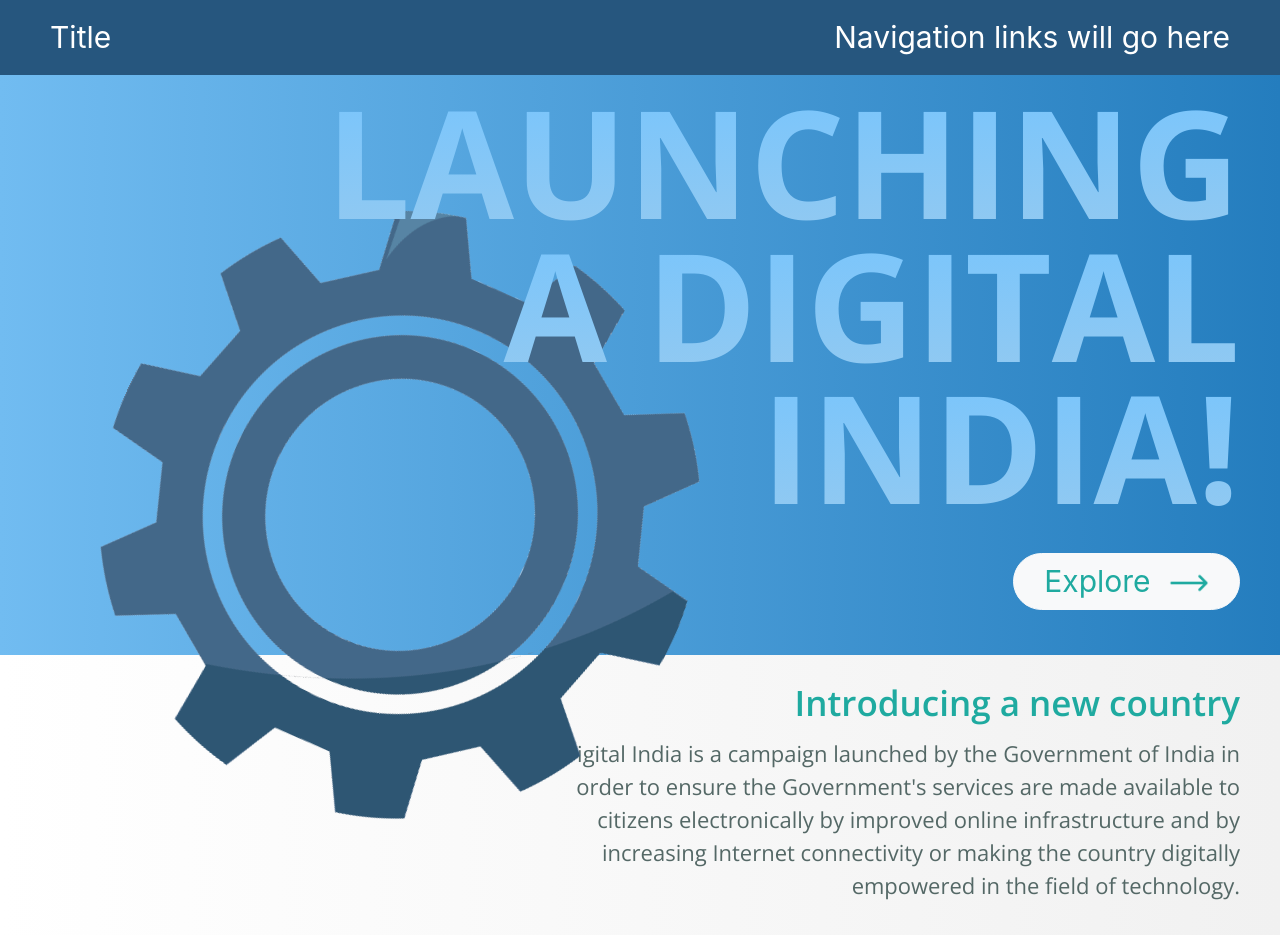
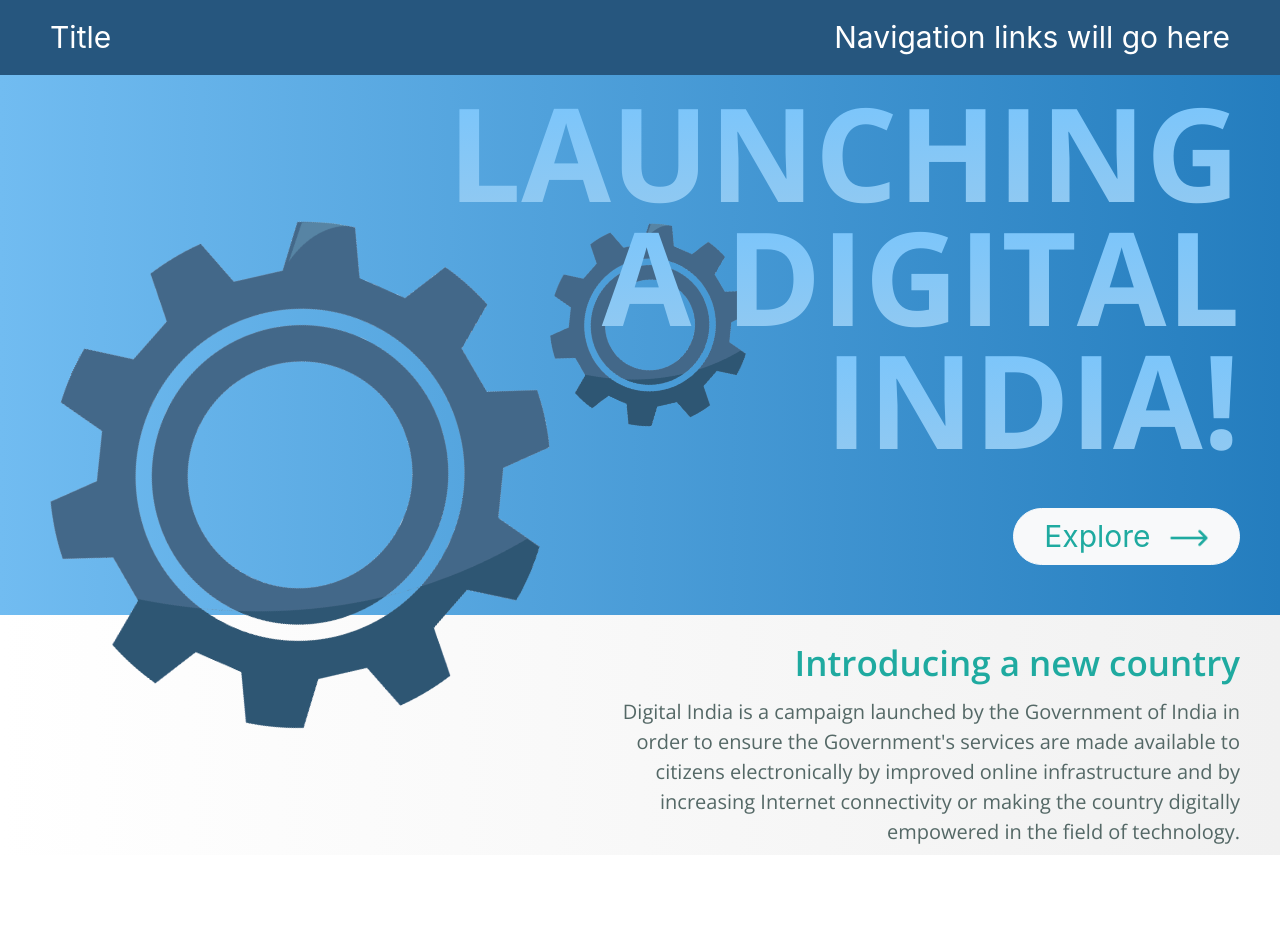
Before and after one commit to prithivi-maruthachalam/k_website, a React (Create React App) app: page / in a window 1280 px wide. After the commit the page ends 863 px from the top, so only its background shows below. Built offline with nearby package versions, Linux system fonts and the light colour scheme.

Commit message:
Other pages

```diff
--- a/src/App.js
+++ b/src/App.js
@@ -3,6 +3,7 @@ import React, { Component } from 'react';
 
 import Header from "./components/header.js";
 import Home from "./components/home";
+import WIP from "./components/workInProgress"
 
 
 import 'bootstrap/dist/css/bootstrap.min.css';
@@ -20,7 +21,10 @@ const App = () => {
             <Route exact path="/">
               <Home/>
             </Route>
-            </Switch>
+            <Route exact path="">
+              <WIP/>
+            </Route>
+          </Switch>
         </BrowserRouter>
       </div>
     </div>
--- a/src/components/home/hero.js
+++ b/src/components/home/hero.js
@@ -16,7 +16,8 @@ class Hero extends Component{
                 <div className="fluid-container hero-base">
 
                     <div className="hero-image-bg-left">
-                        <img src={ gear} alt="" className="gearImage"/>
+                        <img src={gear} alt="" className="gearImage" />
+                        <img src={ gear} alt="" className="gearImage2"/>
                     </div>
 
                     <div className="hero-image-bg-right text-right">
@@ -25,7 +26,7 @@ class Hero extends Component{
                         <div className="hero-text">INDIA!</div>
 
                         <div className="mt-4-5 this">
-                            <Link to="/residenceInteriors">
+                            <Link to="/workInProgress">
                                 <button className="btn btn-light btn-explore">
                                     Explore <img className="btn-img" src={arrow} alt="space saving furniture for small homes"/>
                                 </button>
--- a/src/components/workInProgress.js
+++ b/src/components/workInProgress.js
@@ -2,7 +2,6 @@ import React, {Component} from 'react';
 
 import '../styles/workInProgress.css';
 import wipImage from '../media/images/WIP/wip.png';
-import DevSection from "./devNDesBy.js";
 
 const devSectionStyling = {
     backgroundImage: "linear-gradient(to left, #247DBE, #71bcf1)",
@@ -22,7 +21,6 @@ class WorkInProgress extends Component{
                 <img className="wip-image" src={wipImage} alt="" />
                 </div>
             </div>
-            <DevSection styling={devSectionStyling}/>
             </div>
         );
     }
--- a/src/styles/home/hero.css
+++ b/src/styles/home/hero.css
@@ -29,6 +29,16 @@
     text-align: right;
 }
 
+.gearImage2{
+    position: absolute;
+    top: -20;
+    right: -50;
+    height: 40%;
+    width: 40%;
+    animation: gear-anim 7s infinite;
+
+}
+
 @keyframes gear-anim {
     0% {
         transform: rotate(0);
@@ -46,10 +56,10 @@
 
 .hero-image-bg-left{
     position: absolute;
-    top: 140px;
-    left: 100px;
-    height: 600px;
-    width: 600px;
+    top: 150px;
+    left: 50px;
+    height: 550px;
+    width: 550px;
 }
 
 .hero-image-bg-right{
@@ -60,7 +70,7 @@
 }
 
 .hero-text{
-    font-size: 150px;
+    font-size: 8vw;
     font-weight: 700;
     font-family: 'Open Sans', sans-serif;
     line-height: 0.95;
@@ -120,3 +130,36 @@
     font-size: 22px;
     font-weight: 800px;
 }
+
+@media(max-width: 1615px) {
+    .hero-text {
+        font-size: 130px;
+        transition: all 0.4s;
+    }
+
+    .hero-image-bg-left{
+        height: 500px;
+        width: 500px;
+    }
+
+    .hero-base {
+        height: 540px;
+    }
+
+    .content {
+        font-size: 20px;
+    }
+
+    .content-container {
+        width: 620px;
+    }
+
+    .btn-explore {
+        margin-top: 12px;
+    }
+
+
+    .hero-base-2 {
+        height: 240px;
+    }
+}
```
Also changed, not shown: src/components/devNDesBy.js (deleted, +0 -27 lines).
